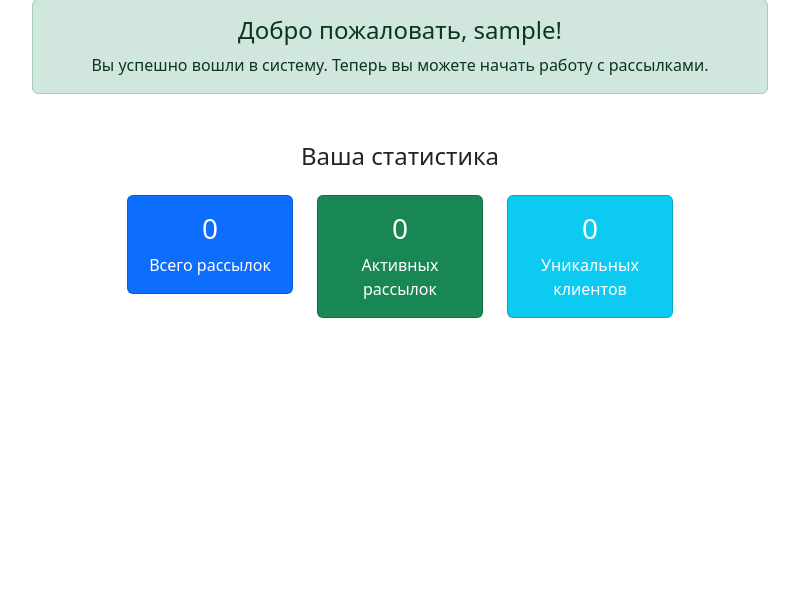
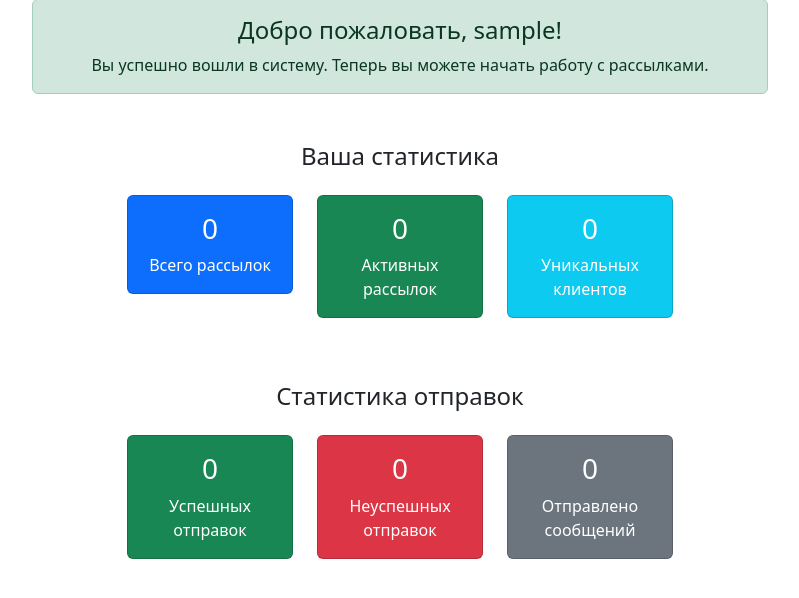
Before and after one commit to kveremyeva/dj_mail_service, a Django app: page / in a window 1280 px wide. Shown: the part 81-679 px from the top of the page, without its empty margins (240-1039 px from the left). Run offline with Django 5.2, Linux system fonts and the light colour scheme; the visitor is signed in with stand-in values (Sample User, id 1); data that the repository does not hold is empty; some libraries are stand-ins or nearby versions.

Commit message:
Курсовая работа #3

```diff
--- a/mailing/templates/mailing/index.html
+++ b/mailing/templates/mailing/index.html
@@ -91,6 +91,33 @@
                         </div>
                     </div>
                 </div>
+                <h4 class="mb-4 mt-5">Статистика отправок</h4>
+                <div class="row justify-content-center">
+                    <div class="col-md-3 mb-3">
+                        <div class="card text-white bg-success">
+                            <div class="card-body text-center">
+                                <h3>{{ successful_attempts }}</h3>
+                                <p class="mb-0">Успешных отправок</p>
+                            </div>
+                        </div>
+                    </div>
+                    <div class="col-md-3 mb-3">
+                        <div class="card text-white bg-danger">
+                            <div class="card-body text-center">
+                                <h3>{{ failed_attempts }}</h3>
+                                <p class="mb-0">Неуспешных отправок</p>
+                            </div>
+                        </div>
+                    </div>
+                    <div class="col-md-3 mb-3">
+                        <div class="card text-white bg-secondary">
+                            <div class="card-body text-center">
+                                <h3>{{ total_sent_messages }}</h3>
+                                <p class="mb-0">Отправлено сообщений</p>
+                            </div>
+                        </div>
+                    </div>
+                </div>
             </div>
         </div>
         {% endif %}
--- a/mailing/views.py
+++ b/mailing/views.py
@@ -41,13 +41,21 @@ def index(request):
             status='started'
         ).count()
         unique_clients = Client.objects.filter(owner=request.user).count()
+        user_attempts = MailingAttempt.objects.filter(owner=request.user)
+        successful_attempts = user_attempts.filter(status='success').count()
+        failed_attempts = user_attempts.filter(status='failure').count()
+        total_sent_messages = successful_attempts
     else:
         total_mailings = active_mailings = unique_clients = 0
+        successful_attempts = failed_attempts = total_sent_messages = 0
 
     context = {
         'total_mailings': total_mailings,
         'active_mailings': active_mailings,
         'unique_clients': unique_clients,
+        'successful_attempts': successful_attempts,
+        'failed_attempts': failed_attempts,
+        'total_sent_messages': total_sent_messages,
     }
     return render(request, 'mailing/index.html', context)
 
```
